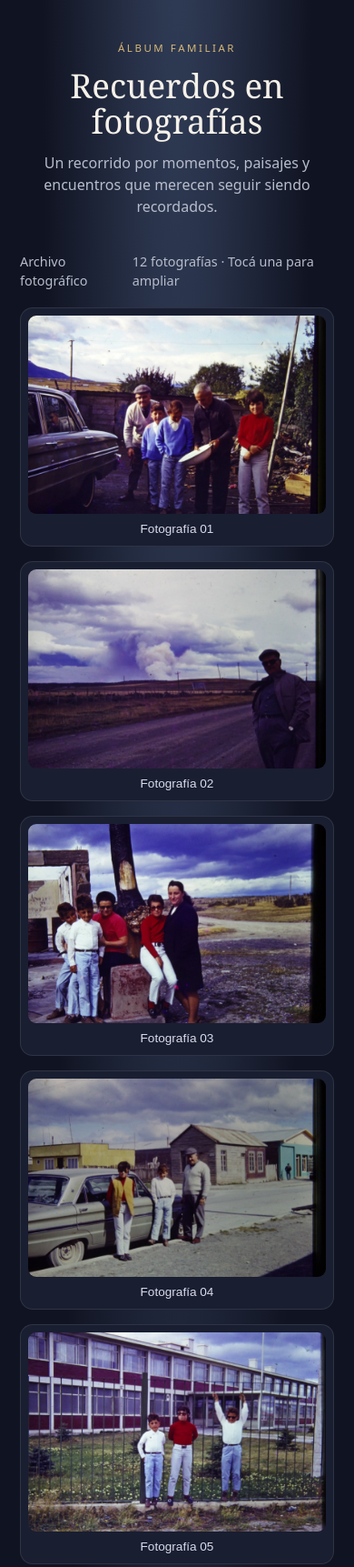
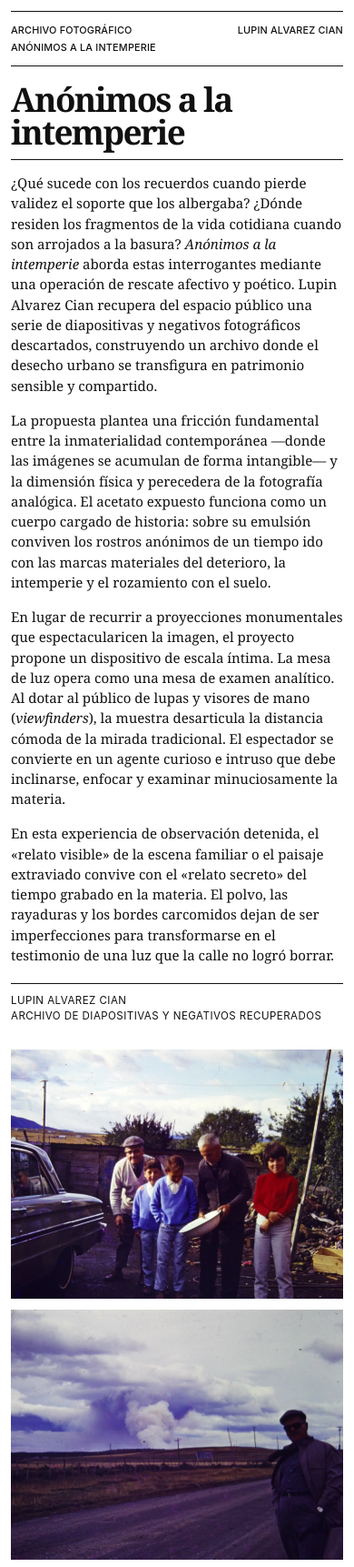
Before and after one commit to bronn1037-netizen/cian, a plain HTML site: page index.html in a window 390 px wide. Shown: the top 1723 px of the page at 91% size. Drawn offline with Linux system fonts and the light colour scheme.

Commit message:
Rediseña la galería como archivo editorial Anónimos a la intemperie

```diff
--- a/index.html
+++ b/index.html
@@ -3,33 +3,269 @@
 <head>
 <meta charset="utf-8">
 <meta name="viewport" content="width=device-width, initial-scale=1">
-<meta name="theme-color" content="#171b2d">
-<title>Recuerdos en fotografías</title>
+<meta name="theme-color" content="#ffffff">
+<meta name="description" content="Anónimos a la intemperie — archivo fotográfico de Lupin Alvarez Cian.">
+<title>Anónimos a la intemperie — Lupin Alvarez Cian</title>
 <style>
-:root{color-scheme:dark;--bg:#101321;--panel:#191e31;--ink:#f5f1e9;--muted:#b7bdcc;--gold:#d8b878}
-*{box-sizing:border-box}body{margin:0;background:radial-gradient(ellipse at 50% -15%,#34415d 0,transparent 55%),var(--bg);color:var(--ink);font:16px/1.5 system-ui,-apple-system,Segoe UI,sans-serif}
-header{padding:64px 22px 38px;text-align:center}header .eyebrow{color:var(--gold);letter-spacing:.22em;text-transform:uppercase;font-size:.72rem}h1{font-family:Georgia,serif;font-weight:400;font-size:clamp(2.3rem,6vw,4.5rem);line-height:1.05;margin:14px 0}header p{color:var(--muted);max-width:620px;margin:14px auto 0}
-main{max-width:1300px;margin:auto;padding:0 22px 70px}.toolbar{display:flex;justify-content:space-between;align-items:center;gap:12px;margin:0 0 18px;color:var(--muted);font-size:.9rem}.grid{display:grid;grid-template-columns:repeat(auto-fit,minmax(min(100%,280px),1fr));gap:16px}.photo{border:1px solid #ffffff18;background:var(--panel);padding:8px;border-radius:14px;cursor:pointer;transition:transform .2s,border-color .2s}.photo:hover{transform:translateY(-3px);border-color:#d8b87888}.photo img{display:block;width:100%;aspect-ratio:3/2;object-fit:cover;border-radius:9px}.photo span{display:block;padding:9px 5px 3px;color:#d8dbea;font-size:.85rem}
-footer{text-align:center;color:var(--muted);padding:0 20px 35px;font-size:.85rem}
-.viewer{position:fixed;inset:0;background:#070912f2;display:none;align-items:center;justify-content:center;padding:24px;z-index:5}.viewer.open{display:flex}.viewer img{max-width:92vw;max-height:86vh;object-fit:contain;box-shadow:0 20px 80px #0009}.close,.prev,.next{position:absolute;border:1px solid #ffffff55;background:#171b2dcc;color:white;border-radius:50%;width:44px;height:44px;font-size:24px;cursor:pointer}.close{top:18px;right:18px}.prev{left:18px}.next{right:18px}.counter{position:absolute;bottom:14px;color:#ddd}
-@media(max-width:600px){header{padding-top:44px}.grid{grid-template-columns:1fr}.prev{left:8px}.next{right:8px}}
+:root{
+  --ink:#111;
+  --paper:#fff;
+  --line:#111;
+  --muted:#555;
+  --gap:1.25rem;
+  --page: min(1440px, 100%);
+}
+*{box-sizing:border-box}
+html{scroll-behavior:smooth}
+body{
+  margin:0 auto;
+  max-width:var(--page);
+  padding:18px 24px 42px;
+  color:var(--ink);
+  background:var(--paper);
+  font-family:-apple-system,BlinkMacSystemFont,"Segoe UI",Helvetica,Arial,sans-serif;
+}
+hr{height:0;border:0;border-top:1px solid var(--line);margin:0}
+.header-bar{
+  display:grid;
+  grid-template-columns:repeat(12,minmax(0,1fr));
+  gap:var(--gap);
+  padding:13px 0;
+  align-items:center;
+  font-size:.78rem;
+  font-weight:500;
+  letter-spacing:.015em;
+}
+.header-bar .date{grid-column:span 3}
+.header-bar .author{grid-column:span 6;text-align:center}
+.header-bar .project{grid-column:span 3;text-align:right}
+.layout{
+  display:grid;
+  grid-template-columns:minmax(0,9fr) minmax(230px,3fr);
+  gap:clamp(22px,3vw,44px);
+  align-items:start;
+  padding-top:24px;
+}
+.gallery{
+  display:grid;
+  grid-template-columns:repeat(2,minmax(0,1fr));
+  gap:14px;
+}
+.photo{
+  display:block;
+  width:100%;
+  padding:0;
+  border:0;
+  background:#eee;
+  cursor:zoom-in;
+  overflow:hidden;
+}
+.photo img{
+  display:block;
+  width:100%;
+  aspect-ratio:4/3;
+  object-fit:cover;
+  transition:opacity .25s ease;
+}
+.photo:hover img{opacity:.88}
+.photo:focus-visible{outline:2px solid #111;outline-offset:4px}
+.sidebar{position:sticky;top:20px}
+.sidebar h1{
+  margin:0 0 12px;
+  font-family:Georgia,"Times New Roman",serif;
+  font-size:clamp(2rem,3.5vw,3.15rem);
+  line-height:.98;
+  font-weight:700;
+  letter-spacing:-.045em;
+}
+.sidebar .intro{
+  margin:14px 0 0;
+  font-family:Georgia,"Times New Roman",serif;
+  font-size:.96rem;
+  line-height:1.48;
+  text-align:left;
+}
+.sidebar .intro p{margin:0 0 1.05em}
+.sidebar .credits{
+  margin-top:20px;
+  padding-top:10px;
+  border-top:1px solid var(--line);
+  font-size:.72rem;
+  line-height:1.45;
+  letter-spacing:.04em;
+  text-transform:uppercase;
+}
+.footer{
+  margin-top:28px;
+  padding-top:10px;
+  border-top:1px solid var(--line);
+  display:flex;
+  justify-content:space-between;
+  gap:12px;
+  font-size:.7rem;
+  color:var(--muted);
+}
+.viewer{
+  position:fixed;
+  inset:0;
+  z-index:10;
+  display:none;
+  align-items:center;
+  justify-content:center;
+  padding:54px 64px;
+  background:rgba(0,0,0,.94);
+}
+.viewer.open{display:flex}
+.viewer img{
+  display:block;
+  max-width:100%;
+  max-height:calc(100vh - 108px);
+  object-fit:contain;
+}
+.viewer button{
+  position:absolute;
+  display:grid;
+  place-items:center;
+  width:42px;
+  height:42px;
+  padding:0;
+  border:1px solid #ffffff88;
+  border-radius:50%;
+  color:#fff;
+  background:#111a;
+  font-size:27px;
+  line-height:1;
+  cursor:pointer;
+}
+.viewer .close{top:16px;right:18px}
+.viewer .prev{left:16px;top:50%;transform:translateY(-50%)}
+.viewer .next{right:16px;top:50%;transform:translateY(-50%)}
+.viewer .counter{
+  position:absolute;
+  bottom:16px;
+  color:#fff;
+  font-size:.75rem;
+  letter-spacing:.08em;
+}
+@media(max-width:800px){
+  body{padding:14px 16px 30px}
+  .layout{grid-template-columns:1fr;gap:28px;padding-top:18px}
+  .sidebar{position:static;grid-row:1}
+  .gallery{grid-row:2}
+  .sidebar h1{font-size:clamp(2.3rem,9vw,3.5rem)}
+  .sidebar .intro{font-size:.94rem}
+  .header-bar{gap:8px;font-size:.68rem}
+  .header-bar .date{grid-column:span 4}
+  .header-bar .author{grid-column:span 4}
+  .header-bar .project{grid-column:span 4}
+}
+@media(max-width:520px){
+  body{padding:12px 12px 26px}
+  .header-bar{grid-template-columns:1fr 1fr;row-gap:5px}
+  .header-bar .date{grid-column:1;text-align:left}
+  .header-bar .author{grid-column:2;text-align:right}
+  .header-bar .project{grid-column:1 / -1;text-align:left}
+  .gallery{grid-template-columns:1fr;gap:12px}
+  .photo img{aspect-ratio:4/3}
+  .viewer{padding:52px 12px}
+  .viewer .prev{left:8px}
+  .viewer .next{right:8px}
+  .footer{font-size:.64rem}
+}
+@media(prefers-reduced-motion:reduce){
+  html{scroll-behavior:auto}
+  .photo img{transition:none}
+}
 </style>
 </head>
 <body>
-<header><div class="eyebrow">Álbum familiar</div><h1>Recuerdos en fotografías</h1><p>Un recorrido por momentos, paisajes y encuentros que merecen seguir siendo recordados.</p></header>
-<main><div class="toolbar"><span>Archivo fotográfico</span><span>12 fotografías · Tocá una para ampliar</span></div><section class="grid" id="gallery" aria-label="Galería de fotografías"></section></main>
-<footer>Un pequeño álbum para conservar grandes recuerdos.</footer>
-<div class="viewer" id="viewer" role="dialog" aria-modal="true" aria-label="Fotografía ampliada"><button class="close" aria-label="Cerrar">×</button><button class="prev" aria-label="Anterior">‹</button><img id="large" alt="Fotografía ampliada"><button class="next" aria-label="Siguiente">›</button><div class="counter" id="counter"></div></div>
+<hr>
+<header class="header-bar">
+  <div class="date">ARCHIVO FOTOGRÁFICO</div>
+  <div class="author">LUPIN ALVAREZ CIAN</div>
+  <div class="project">ANÓNIMOS A LA INTEMPERIE</div>
+</header>
+<hr>
+
+<main class="layout">
+  <section class="gallery" id="gallery" aria-label="Galería de fotografías"></section>
+
+  <aside class="sidebar">
+    <h1>Anónimos a la intemperie</h1>
+    <hr>
+    <div class="intro">
+      <p>¿Qué sucede con los recuerdos cuando pierde validez el soporte que los albergaba? ¿Dónde residen los fragmentos de la vida cotidiana cuando son arrojados a la basura? <em>Anónimos a la intemperie</em> aborda estas interrogantes mediante una operación de rescate afectivo y poético. Lupin Alvarez Cian recupera del espacio público una serie de diapositivas y negativos fotográficos descartados, construyendo un archivo donde el desecho urbano se transfigura en patrimonio sensible y compartido.</p>
+
+      <p>La propuesta plantea una fricción fundamental entre la inmaterialidad contemporánea —donde las imágenes se acumulan de forma intangible— y la dimensión física y perecedera de la fotografía analógica. El acetato expuesto funciona como un cuerpo cargado de historia: sobre su emulsión conviven los rostros anónimos de un tiempo ido con las marcas materiales del deterioro, la intemperie y el rozamiento con el suelo.</p>
+
+      <p>En lugar de recurrir a proyecciones monumentales que espectacularicen la imagen, el proyecto propone un dispositivo de escala íntima. La mesa de luz opera como una mesa de examen analítico. Al dotar al público de lupas y visores de mano (<em>viewfinders</em>), la muestra desarticula la distancia cómoda de la mirada tradicional. El espectador se convierte en un agente curioso e intruso que debe inclinarse, enfocar y examinar minuciosamente la materia.</p>
+
+      <p>En esta experiencia de observación detenida, el «relato visible» de la escena familiar o el paisaje extraviado convive con el «relato secreto» del tiempo grabado en la materia. El polvo, las rayaduras y los bordes carcomidos dejan de ser imperfecciones para transformarse en el testimonio de una luz que la calle no logró borrar.</p>
+    </div>
+    <div class="credits">Lupin Alvarez Cian<br>Archivo de diapositivas y negativos recuperados</div>
+  </aside>
+</main>
+
+<footer class="footer">
+  <span>ANÓNIMOS A LA INTEMPERIE</span>
+  <span>12 IMÁGENES · SELECCIONAR PARA AMPLIAR</span>
+</footer>
+
+<div class="viewer" id="viewer" role="dialog" aria-modal="true" aria-label="Fotografía ampliada">
+  <button class="close" type="button" aria-label="Cerrar">×</button>
+  <button class="prev" type="button" aria-label="Fotografía anterior">‹</button>
+  <img id="large" alt="Fotografía del archivo ampliada">
+  <button class="next" type="button" aria-label="Fotografía siguiente">›</button>
+  <div class="counter" id="counter"></div>
+</div>
+
 <script>
 const files = Array.from({length:12},(_,i)=>`img${String(i+14).padStart(5,'0')}.webp`);
-const gallery=document.querySelector('#gallery'), viewer=document.querySelector('#viewer'), large=document.querySelector('#large'), counter=document.querySelector('#counter');
-let current=0;
-files.forEach((file,i)=>{const card=document.createElement('button');card.className='photo';card.type='button';card.innerHTML=`<img loading="lazy" src="fotos/${file}" alt="Fotografía familiar ${i+1}"><span>Fotografía ${String(i+1).padStart(2,'0')}</span>`;card.addEventListener('click',()=>open(i));gallery.append(card)});
-function open(i){current=i;large.src='fotos/'+files[current];counter.textContent=`${current+1} / ${files.length}`;viewer.classList.add('open');document.body.style.overflow='hidden'}
-function close(){viewer.classList.remove('open');document.body.style.overflow=''}
-function move(n){open((current+n+files.length)%files.length)}
-document.querySelector('.close').onclick=close;document.querySelector('.prev').onclick=()=>move(-1);document.querySelector('.next').onclick=()=>move(1);
+const gallery = document.querySelector('#gallery');
+const viewer = document.querySelector('#viewer');
+const large = document.querySelector('#large');
+const counter = document.querySelector('#counter');
+let current = 0;
+
+files.forEach((file,i)=>{
+  const card = document.createElement('button');
+  card.className = 'photo';
+  card.type = 'button';
+  card.setAttribute('aria-label',`Ampliar fotografía ${i+1}`);
+  const img = document.createElement('img');
+  img.loading = 'lazy';
+  img.src = `fotos/${file}`;
+  img.alt = `Imagen ${i+1} del archivo Anónimos a la intemperie`;
+  card.append(img);
+  card.addEventListener('click',()=>open(i));
+  gallery.append(card);
+});
+
+function open(i){
+  current = i;
+  large.src = `fotos/${files[current]}`;
+  counter.textContent = `${current+1} / ${files.length}`;
+  viewer.classList.add('open');
+  document.body.style.overflow = 'hidden';
+  document.querySelector('.close').focus();
+}
+function close(){
+  viewer.classList.remove('open');
+  document.body.style.overflow = '';
+}
+function move(n){
+  open((current+n+files.length)%files.length);
+}
+document.querySelector('.close').addEventListener('click',close);
+document.querySelector('.prev').addEventListener('click',()=>move(-1));
+document.querySelector('.next').addEventListener('click',()=>move(1));
 viewer.addEventListener('click',e=>{if(e.target===viewer)close()});
-document.addEventListener('keydown',e=>{if(!viewer.classList.contains('open'))return;if(e.key==='Escape')close();if(e.key==='ArrowRight')move(1);if(e.key==='ArrowLeft')move(-1)});
+document.addEventListener('keydown',e=>{
+  if(!viewer.classList.contains('open')) return;
+  if(e.key==='Escape') close();
+  if(e.key==='ArrowRight') move(1);
+  if(e.key==='ArrowLeft') move(-1);
+});
 </script>
-</body></html>
+</body>
+</html>
```
